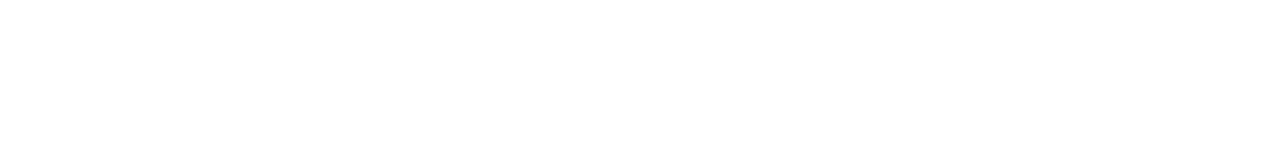
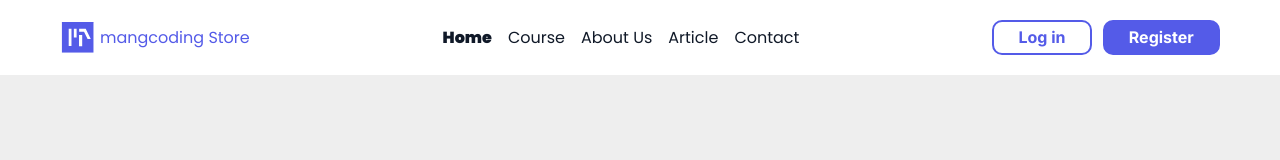
Before and after one commit to aseelHinnawe/landing, a plain HTML site: page index.html in a window 1280 px wide. Drawn offline with Linux system fonts and the light colour scheme.

Commit message:
create header

```diff
--- a/assets/css/main.css
+++ b/assets/css/main.css
@@ -1 +1,50 @@
 @import './base.css';
+
+body{
+    font-family: var(--mainFont);
+    background-color: #eee;
+}
+.header{
+    background-color: #fff;
+    padding:20px 0;
+}
+.header .logo{
+  display: flex;
+  align-items: center;
+  gap:5px;
+}
+.header .logo img{
+    width:35px;
+}
+.header .logo a{
+  color:var(--mainColor);
+}
+.nav ul{
+    display: flex;
+    gap:16px;
+}
+.nav ul li a{
+    color:#101928;
+}
+.active{
+    font-weight: 900;
+}
+.auth{
+    display: flex;
+    align-items: center;
+    gap:11px;
+}
+.auth a{
+  font-family: var(--subFont);
+  border:2px solid var(--mainColor);
+  padding:5.35px 24.18px;
+  border-radius: 10px;
+  font-weight: 700;
+}
+.auth .login{
+  color:var(--mainColor);
+}
+.auth .register{
+  color:#FFFFFF;
+  background-color: var(--mainColor);
+}
--- a/index.html
+++ b/index.html
@@ -1,12 +1,48 @@
 <!DOCTYPE html>
 <html lang="en">
+
 <head>
     <meta charset="UTF-8">
     <meta name="viewport" content="width=device-width, initial-scale=1.0">
     <title>Document</title>
     <link rel="stylesheet" href="./assets/css/main.css" />
 </head>
+
 <body>
 
+    <header class="header">
+        <div class="container">
+            <div class="row">
+                <div class="logo">
+                    <img src="./assets/img/Logo.svg" />
+                    <a href="#">mangcoding Store</a>
+                </div>
+                <nav class="nav">
+                    <ul>
+                        <li>
+                            <a href="#" class="active">Home</a>
+                        </li>
+                        <li>
+                            <a href="#">Course</a>
+                        </li>
+                        <li>
+                            <a href="#">About Us</a>
+                        </li>
+                        <li>
+                            <a href="#">Article</a>
+                        </li>
+                        <li>
+                            <a href="#">Contact</a>
+                        </li>
+                    </ul>
+                </nav>
+                <div class="auth">
+                    <a href="#" class="login">Log in</a>
+                    <a href="#" class="register">Register</a>
+                </div>
+            </div>
+        </div>
+    </header>
 </body>
+
 </html>
```
Also changed, not shown: assets/img/Logo.svg (added).
